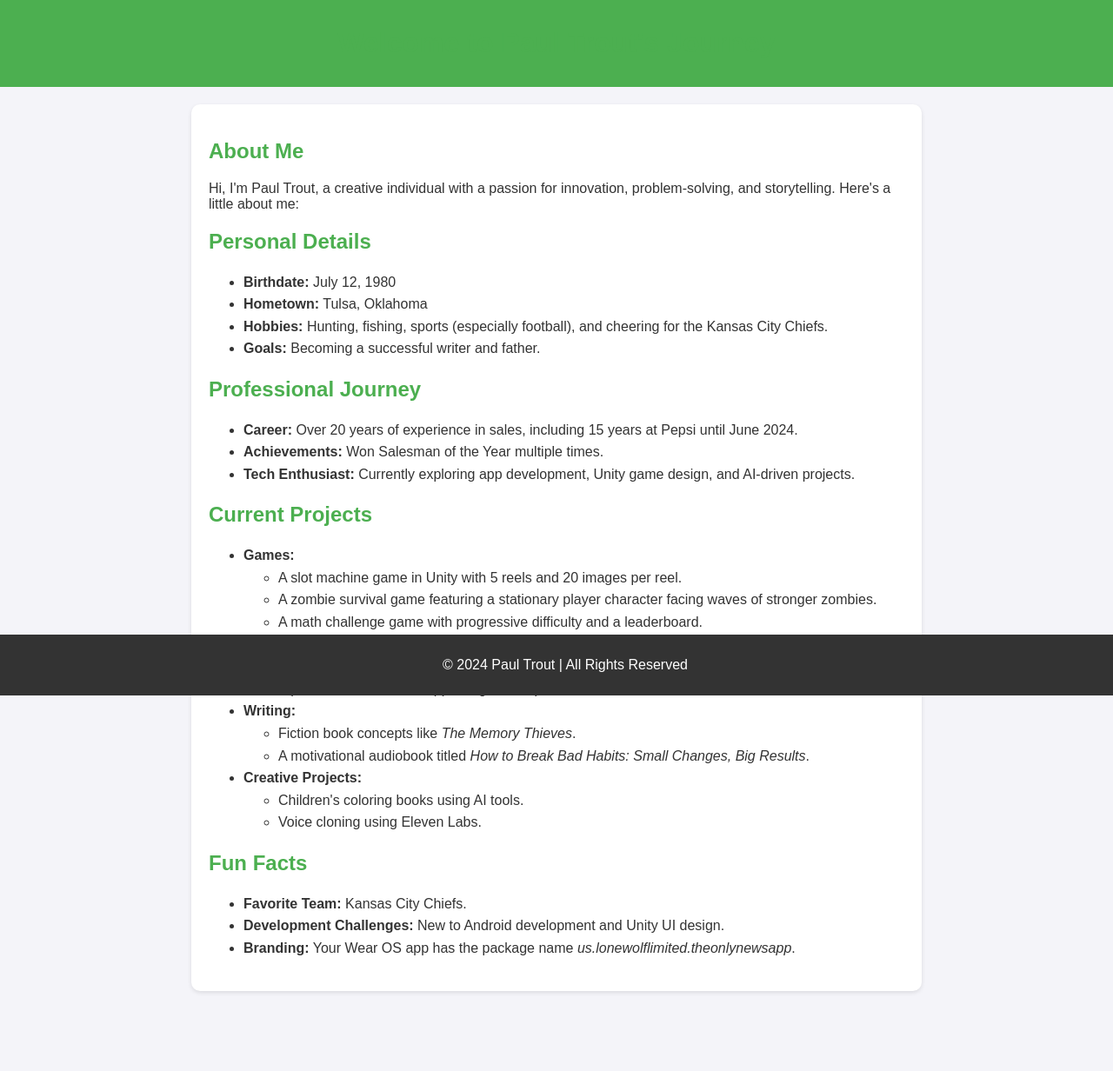
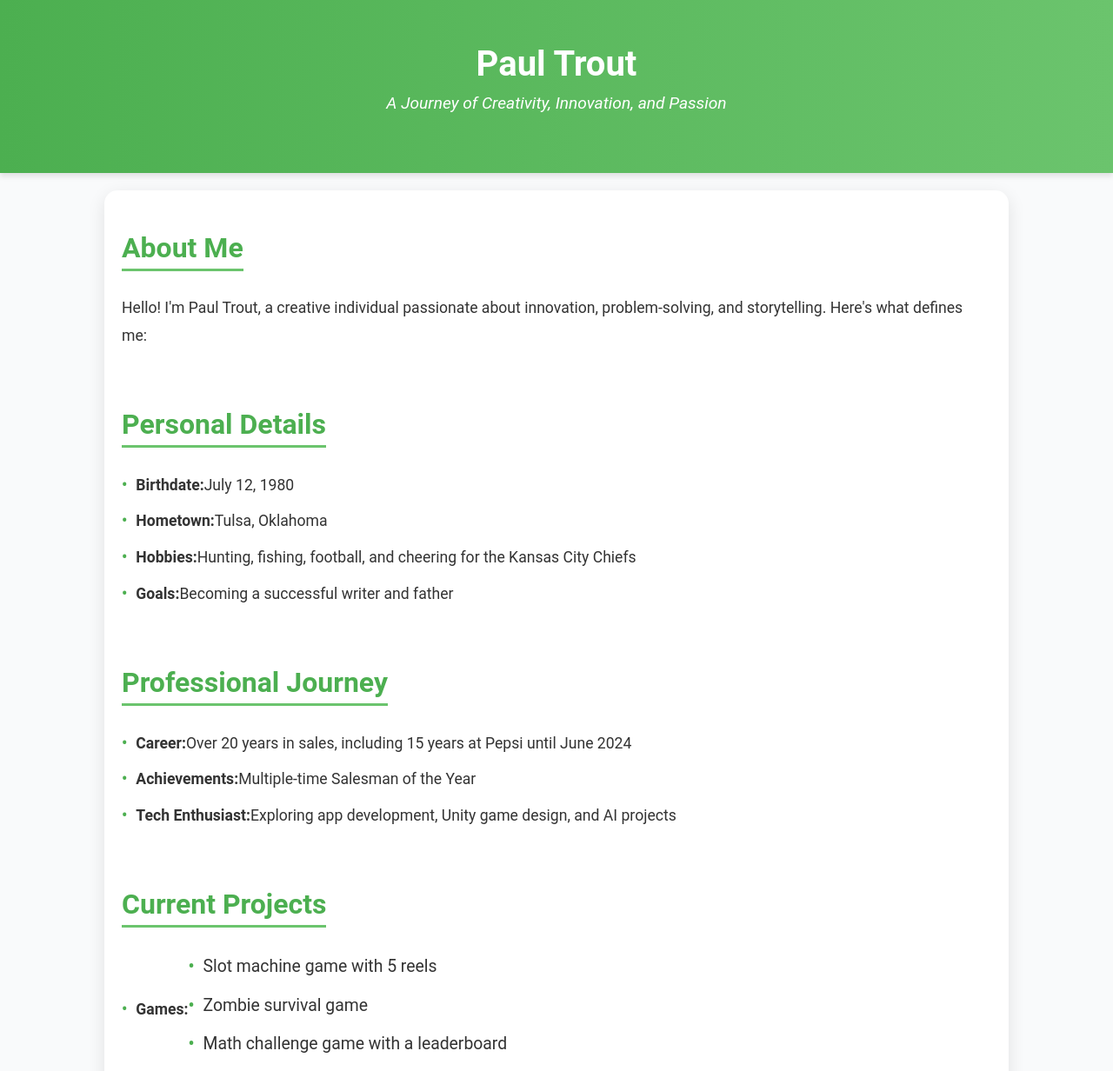
Before and after one commit to Pmtroutok/digitalgangster.io, a plain HTML site: page index.html in a window 1280 px wide. Shown: the top 1232 px of the page at 87% size. Before the commit the page ends 1160 px from the top, so only its background shows below. Drawn offline with Linux system fonts and the light colour scheme.

Commit message:
Update index.html

```diff
--- a/index.html
+++ b/index.html
@@ -6,68 +6,149 @@
     <meta name="description" content="Paul Trout - A Journey of Creativity, Innovation, and Passion">
     <title>Paul Trout - About Me</title>
     <style>
+        /* Global Styles */
         body {
-            font-family: Arial, sans-serif;
+            font-family: 'Roboto', sans-serif;
             margin: 0;
             padding: 0;
-            background-color: #f4f4f9;
+            background-color: #f9fafb;
             color: #333;
         }
+
+        /* Header Styles */
         header {
-            background-color: #4CAF50;
+            background: linear-gradient(90deg, #4CAF50, #6BC46D);
             color: white;
-            padding: 10px 20px;
+            padding: 50px 20px;
             text-align: center;
+            position: sticky;
+            top: 0;
+            z-index: 1000;
+            box-shadow: 0 4px 6px rgba(0, 0, 0, 0.1);
         }
+
+        header h1 {
+            font-size: 2.5em;
+            margin: 0;
+        }
+
+        header p {
+            font-size: 1.2em;
+            margin-top: 10px;
+            font-style: italic;
+        }
+
+        /* Main Content Styles */
         main {
-            max-width: 800px;
+            max-width: 1000px;
             margin: 20px auto;
             padding: 20px;
             background: white;
-            border-radius: 10px;
-            box-shadow: 0 2px 5px rgba(0, 0, 0, 0.1);
+            border-radius: 15px;
+            box-shadow: 0 6px 20px rgba(0, 0, 0, 0.1);
         }
-        h1, h2 {
+
+        section {
+            margin-bottom: 40px;
+        }
+
+        section h2 {
+            font-size: 2em;
             color: #4CAF50;
+            margin-bottom: 10px;
+            border-bottom: 3px solid #6BC46D;
+            display: inline-block;
+            padding-bottom: 5px;
         }
+
+        section p, section ul {
+            font-size: 1.1em;
+            line-height: 1.8;
+        }
+
         ul {
-            line-height: 1.6;
+            list-style-type: none;
+            padding: 0;
         }
+
+        ul li {
+            margin-bottom: 10px;
+            display: flex;
+            align-items: center;
+        }
+
+        ul li::before {
+            content: '•';
+            color: #4CAF50;
+            font-weight: bold;
+            margin-right: 10px;
+        }
+
+        /* Footer Styles */
         footer {
             text-align: center;
-            padding: 10px;
-            background-color: #333;
+            padding: 20px;
+            background: #333;
             color: white;
-            position: fixed;
-            width: 100%;
-            bottom: 0;
+            margin-top: 20px;
+            font-size: 0.9em;
+        }
+
+        footer a {
+            color: #6BC46D;
+            text-decoration: none;
+            font-weight: bold;
+        }
+
+        footer a:hover {
+            text-decoration: underline;
+        }
+
+        /* Media Queries */
+        @media (max-width: 768px) {
+            header h1 {
+                font-size: 2em;
+            }
+
+            header p {
+                font-size: 1em;
+            }
+
+            main {
+                padding: 15px;
+            }
+
+            section h2 {
+                font-size: 1.8em;
+            }
         }
     </style>
 </head>
 <body>
     <header>
-        <h1>Welcome to Paul Trout's Journey</h1>
+        <h1>Paul Trout</h1>
+        <p>A Journey of Creativity, Innovation, and Passion</p>
     </header>
     <main>
         <section>
             <h2>About Me</h2>
-            <p>Hi, I'm Paul Trout, a creative individual with a passion for innovation, problem-solving, and storytelling. Here's a little about me:</p>
+            <p>Hello! I'm Paul Trout, a creative individual passionate about innovation, problem-solving, and storytelling. Here's what defines me:</p>
         </section>
         <section>
             <h2>Personal Details</h2>
             <ul>
                 <li><strong>Birthdate:</strong> July 12, 1980</li>
                 <li><strong>Hometown:</strong> Tulsa, Oklahoma</li>
-                <li><strong>Hobbies:</strong> Hunting, fishing, sports (especially football), and cheering for the Kansas City Chiefs.</li>
-                <li><strong>Goals:</strong> Becoming a successful writer and father.</li>
+                <li><strong>Hobbies:</strong> Hunting, fishing, football, and cheering for the Kansas City Chiefs</li>
+                <li><strong>Goals:</strong> Becoming a successful writer and father</li>
             </ul>
         </section>
         <section>
             <h2>Professional Journey</h2>
             <ul>
-                <li><strong>Career:</strong> Over 20 years of experience in sales, including 15 years at Pepsi until June 2024.</li>
-                <li><strong>Achievements:</strong> Won Salesman of the Year multiple times.</li>
-                <li><strong>Tech Enthusiast:</strong> Currently exploring app development, Unity game design, and AI-driven projects.</li>
+                <li><strong>Career:</strong> Over 20 years in sales, including 15 years at Pepsi until June 2024</li>
+                <li><strong>Achievements:</strong> Multiple-time Salesman of the Year</li>
+                <li><strong>Tech Enthusiast:</strong> Exploring app development, Unity game design, and AI projects</li>
             </ul>
         </section>
         <section>
@@ -75,27 +156,27 @@
             <ul>
                 <li><strong>Games:</strong>
                     <ul>
-                        <li>A slot machine game in Unity with 5 reels and 20 images per reel.</li>
-                        <li>A zombie survival game featuring a stationary player character facing waves of stronger zombies.</li>
-                        <li>A math challenge game with progressive difficulty and a leaderboard.</li>
+                        <li>Slot machine game with 5 reels</li>
+                        <li>Zombie survival game</li>
+                        <li>Math challenge game with a leaderboard</li>
                     </ul>
                 </li>
                 <li><strong>Apps:</strong>
                     <ul>
-                        <li>A Wear OS news app called <em>theNewNews</em>.</li>
-                        <li>A product date decoder app using OCR.Space.</li>
+                        <li>Wear OS news app: <em>theNewNews</em></li>
+                        <li>Product date decoder app using OCR</li>
                     </ul>
                 </li>
                 <li><strong>Writing:</strong>
                     <ul>
-                        <li>Fiction book concepts like <em>The Memory Thieves</em>.</li>
-                        <li>A motivational audiobook titled <em>How to Break Bad Habits: Small Changes, Big Results</em>.</li>
+                        <li>Fiction concepts like <em>The Memory Thieves</em></li>
+                        <li>Audiobook: <em>How to Break Bad Habits</em></li>
                     </ul>
                 </li>
                 <li><strong>Creative Projects:</strong>
                     <ul>
-                        <li>Children's coloring books using AI tools.</li>
-                        <li>Voice cloning using Eleven Labs.</li>
+                        <li>Children's coloring books using AI</li>
+                        <li>Voice cloning with Eleven Labs</li>
                     </ul>
                 </li>
             </ul>
@@ -103,14 +184,15 @@
         <section>
             <h2>Fun Facts</h2>
             <ul>
-                <li><strong>Favorite Team:</strong> Kansas City Chiefs.</li>
-                <li><strong>Development Challenges:</strong> New to Android development and Unity UI design.</li>
-                <li><strong>Branding:</strong> Your Wear OS app has the package name <em>us.lonewolflimited.theonlynewsapp</em>.</li>
+                <li><strong>Favorite Team:</strong> Kansas City Chiefs</li>
+                <li><strong>Development Focus:</strong> Learning Android and Unity UI design</li>
+                <li><strong>Branding:</strong> Wear OS app package: <em>us.lonewolflimited.theonlynewsapp</em></li>
             </ul>
         </section>
     </main>
     <footer>
-        <p>&copy; 2024 Paul Trout | All Rights Reserved</p>
+        <p>&copy; 2024 Paul Trout. Built with passion and a touch of creativity.</p>
+        <p>Follow my journey: <a href="#">Contact Me</a></p>
     </footer>
 </body>
 </html>
```
